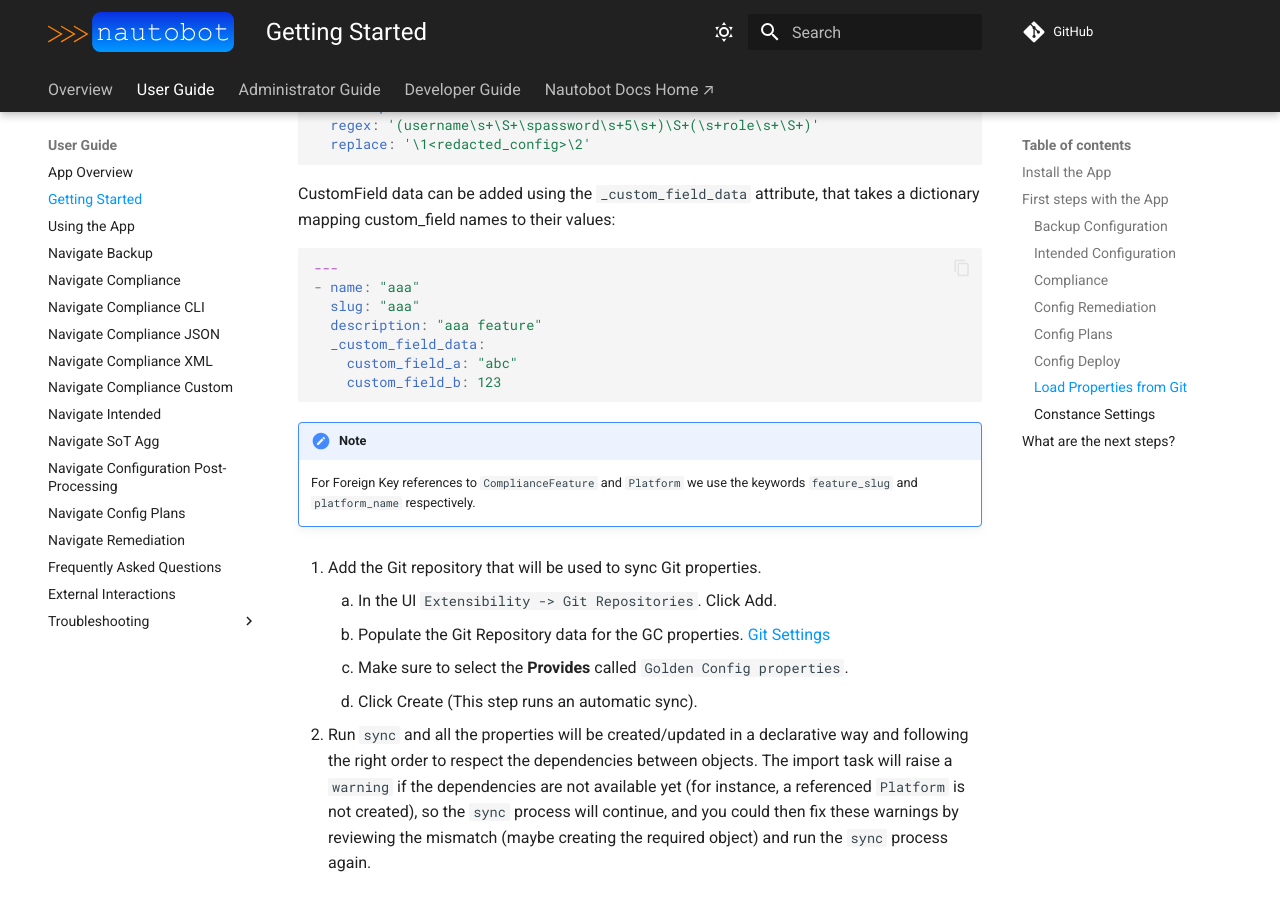
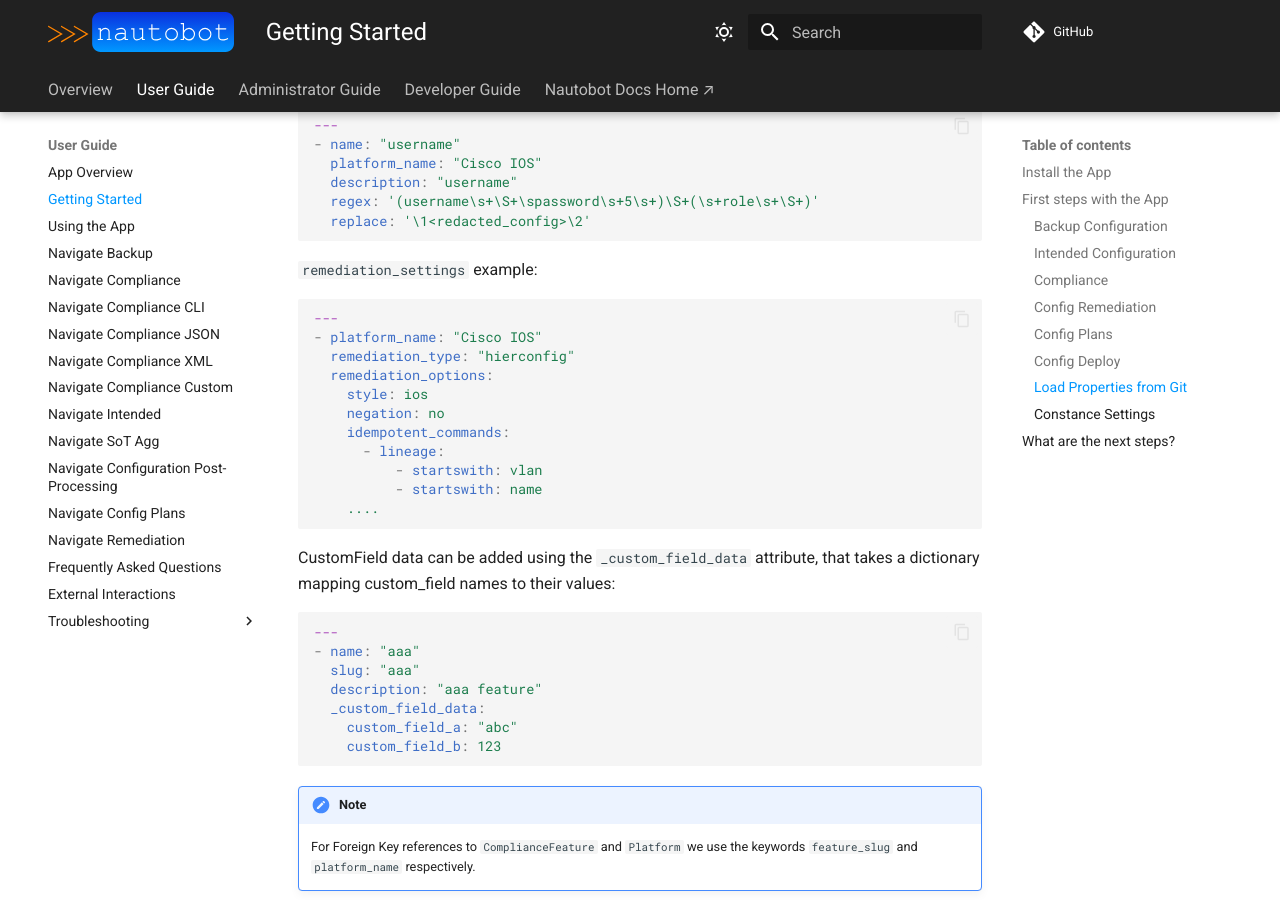
Before and after one commit to nautobot/nautobot-app-golden-config, an MkDocs documentation site: the page built from docs/user/app_getting_started.md, in a window 1280 px wide and 900 px high, scrolled down 6883 px. Built offline with MkDocs 1.6.1 and Material for MkDocs 9.7.7, drawn with Linux system fonts in a browser that asks for light colours; comment, search, counter and statistics services are not loaded; some of the changed text lies outside the part shown.

Commit message:
Adds remediation settings datasource sync

````diff
--- a/docs/user/app_getting_started.md
+++ b/docs/user/app_getting_started.md
@@ -181,6 +181,7 @@
 │   ├── compliance_rules
 │   ├── config_removes
 │   ├── config_replaces
+│   ├── remediation_settings
 ```
 
 The files within these folders can follow any naming pattern or nested folder structure, all of them will be recursively taken into account. So it's up to you to decide how to you prefer to organize these files (within the previously stated directory structure):
@@ -198,6 +199,9 @@
 │   │   ├── cisco_ios.yml
 │   │   └── juniper_junos.yml
 │   ├── config_replaces
+│   │   ├── cisco_ios.yml
+│   │   └── juniper_junos.yml
+│   ├── remediation_settings
 │   │   ├── cisco_ios.yml
 │   │   └── juniper_junos.yml
 ```
@@ -233,7 +237,7 @@
 
 ```yaml
 ---
--   platform_name: "Cisco IOS"
+- platform_name: "Cisco IOS"
   name: "Build config"
   regex: '^Building\s+configuration.*\n'
 ```
@@ -243,10 +247,26 @@
 ```yaml
 ---
 - name: "username"
-    platform_name: "Cisco IOS"
+  platform_name: "Cisco IOS"
   description: "username"
   regex: '(username\s+\S+\spassword\s+5\s+)\S+(\s+role\s+\S+)'
   replace: '\1<redacted_config>\2'
+```
+
+`remediation_settings` example:
+
+```yaml
+---
+- platform_name: "Cisco IOS"
+  remediation_type: "hierconfig"
+  remediation_options:
+    style: ios
+    negation: no
+    idempotent_commands:
+      - lineage:
+          - startswith: vlan
+          - startswith: name
+    ....
 ```
 
 CustomField data can be added using the `_custom_field_data` attribute, that takes a dictionary mapping custom_field names to their values:
````
Also changed, not shown: 4 other files.
